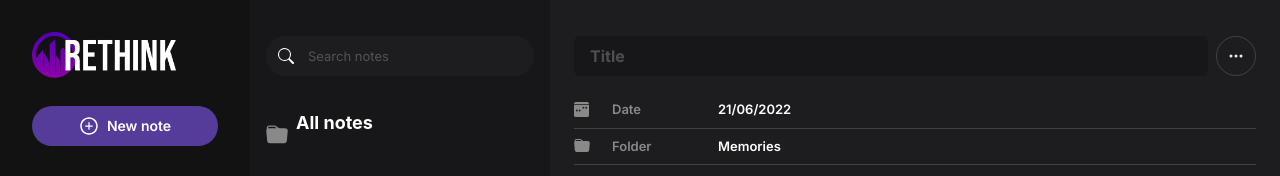
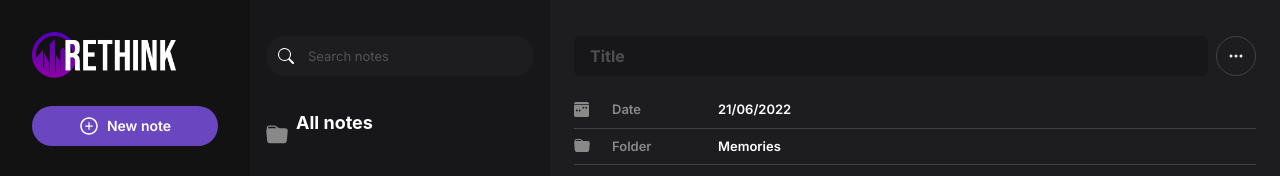
Before and after one commit to shahzaibshaikh/rethink-fe, a React (Vite) app: page / in a window 1280 px wide. Shown: the top 176 px of the page. Built offline with nearby package versions, Linux system fonts and the light colour scheme.

Commit message:
👌 IMPROVE: changed button color and line height

```diff
--- a/public/tinymce.css
+++ b/public/tinymce.css
@@ -5,7 +5,7 @@ body {
   border: none;
   font-family: 'Inter', Roboto, Oxygen, Ubuntu, Cantarell, 'Open Sans', 'Helvetica Neue',
     sans-serif;
-  line-height: 0.8;
+  line-height: 1;
   font-size: 13px;
   margin: 1rem;
 }
--- a/src/components/FolderMenu.tsx
+++ b/src/components/FolderMenu.tsx
@@ -46,7 +46,7 @@ function FolderMenu() {
         width='100%'
         borderRadius={20}
         color='white'
-        bg='purple.700'
+        bg='purple.600'
         variant='solid'
         _hover={{ bg: 'gray.700', color: 'gray.100' }}
       >
```
